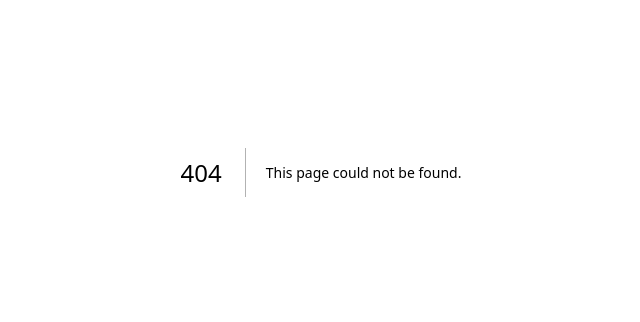
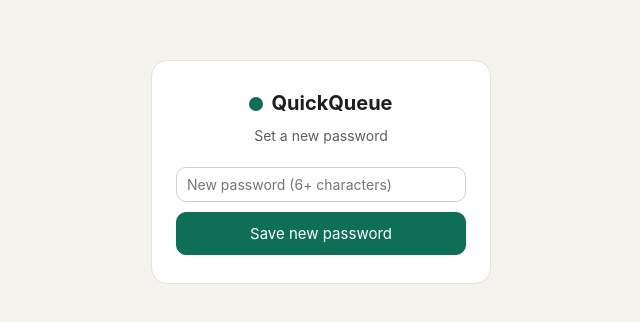
Before and after one commit to wjlim-14/pickleball-host, a Next.js app: page /reset in a window 1280 px wide. Before the commit this address had no page. Shown: the part 228-550 px from the top of the page, without its empty margins (319-959 px from the left). Built offline with nearby package versions, Linux system fonts and the light colour scheme; no server answers.

Commit message:
Add files via upload

```diff
--- /dev/null
+++ b/app/reset/page.js
@@ -0,0 +1,75 @@
+"use client";
+import { useState, useEffect } from "react";
+import { useRouter } from "next/navigation";
+import { createClient } from "@/lib/supabase/client";
+
+export default function Reset() {
+  const router = useRouter();
+  const [ready, setReady] = useState(false);
+  const [pw, setPw] = useState("");
+  const [err, setErr] = useState("");
+  const [busy, setBusy] = useState(false);
+  const [done, setDone] = useState(false);
+
+  useEffect(() => {
+    const supabase = createClient();
+    const code = new URLSearchParams(window.location.search).get("code");
+    if (code) {
+      supabase.auth.exchangeCodeForSession(code).then(({ error }) => {
+        if (error) setErr("This reset link is invalid or expired. Request a new one from the login page.");
+        setReady(true);
+      });
+    } else {
+      setReady(true);
+    }
+  }, []);
+
+  const submit = async () => {
+    if (pw.length < 6) { setErr("Use at least 6 characters."); return; }
+    setErr("");
+    setBusy(true);
+    const supabase = createClient();
+    const { error } = await supabase.auth.updateUser({ password: pw });
+    setBusy(false);
+    if (error) { setErr(error.message); return; }
+    setDone(true);
+  };
+
+  return (
+    <main className="centered">
+      <div className="auth-card">
+        <div className="brand">
+          <span className="brand-dot" />
+          QuickQueue
+        </div>
+
+        {done ? (
+          <>
+            <p className="auth-sub">Password updated</p>
+            <button className="btn btn-primary btn-lg" onClick={() => { router.replace("/"); router.refresh(); }}>
+              Continue
+            </button>
+          </>
+        ) : (
+          <>
+            <p className="auth-sub">Set a new password</p>
+            <input
+              type="password"
+              placeholder="New password (6+ characters)"
+              value={pw}
+              onChange={(e) => setPw(e.target.value)}
+              onKeyDown={(e) => e.key === "Enter" && submit()}
+              autoFocus
+              disabled={!ready}
+              style={{ marginBottom: 10 }}
+            />
+            <button className="btn btn-primary btn-lg" onClick={submit} disabled={busy || !ready}>
+              {busy ? "Saving…" : "Save new password"}
+            </button>
+            {err && <p className="auth-note" style={{ color: "var(--danger)" }}>{err}</p>}
+          </>
+        )}
+      </div>
+    </main>
+  );
+}
--- a/middleware.js
+++ b/middleware.js
@@ -33,6 +33,7 @@ export async function middleware(request) {
   const isPublic =
     path.startsWith("/login") ||
     path.startsWith("/register") ||
+    path.startsWith("/reset") ||
     path.startsWith("/auth");
 
   if (!user && !isPublic) {
```
Also changed, not shown: app/login/page.js (+49 -17 lines).
